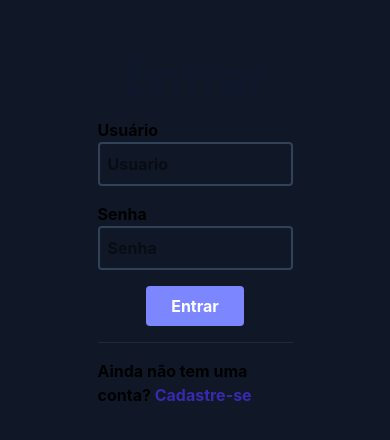
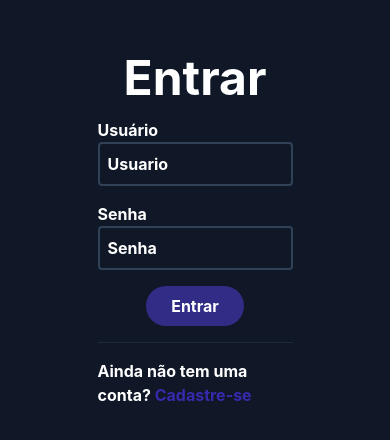
Before and after one commit to marlosFranklin/blog_pessoal_React, a React (Vite) app: page / in a window 390 px wide. Shown: the part 192-632 px from the top of the page. Built offline with nearby package versions, Linux system fonts and the light colour scheme.

Commit message:
feature:cria pagina de perfil de usuario.

```diff
--- a/src/pages/login/index.tsx
+++ b/src/pages/login/index.tsx
@@ -39,20 +39,22 @@ function Login() {
 
   return (
     <>
-      <div className="grid grid-cols-1 lg:grid-cols-2 h-screen place-items-center font-bold ">
+      <div className="grid grid-cols-1 lg:grid-cols-2 h-screen place-items-center font-bold bg-gray-900 ">
         <form
           className="flex justify-center items-center flex-col w-1/2 gap-4"
           onSubmit={login}
         >
-          <h2 className="text-slate-900 text-5xl ">Entrar</h2>
+          <h2 className="text-white text-5xl ">Entrar</h2>
           <div className="flex flex-col w-full">
-            <label htmlFor="usuario">Usuário</label>
+            <label htmlFor="usuario" className="text-white">
+              Usuário
+            </label>
             <input
               type="text"
               id="usuario"
               name="usuario"
               placeholder="Usuario"
-              className="border-2 border-slate-700 rounded p-2"
+              className=" placeholder:text-white border-2 border-slate-700 rounded p-2"
               value={usuarioLogin.usuario}
               onChange={(e: ChangeEvent<HTMLInputElement>) =>
                 atualizarEstado(e)
@@ -60,13 +62,15 @@ function Login() {
             />
           </div>
           <div className="flex flex-col w-full">
-            <label htmlFor="senha">Senha</label>
+            <label htmlFor="senha" className="text-white">
+              Senha
+            </label>
             <input
               type="password"
               id="senha"
               name="senha"
               placeholder="Senha"
-              className="border-2 border-slate-700 rounded p-2"
+              className=" placeholder:text-white border-2 border-slate-700 rounded p-2"
               value={usuarioLogin.senha}
               onChange={(e: ChangeEvent<HTMLInputElement>) =>
                 atualizarEstado(e)
@@ -75,8 +79,8 @@ function Login() {
           </div>
           <button
             type="submit"
-            className="rounded bg-indigo-400 flex justify-center
-                                   hover:bg-indigo-900 text-white w-1/2 py-2"
+            className="rounded bg-indigo-900 flex justify-center
+                                   hover:bg-indigo-400 text-white w-1/2 py-2 rounded-3xl"
           >
             {isLoading ? (
               <ClipLoader color="#ffffff" size={24} />
@@ -87,7 +91,7 @@ function Login() {
 
           <hr className="border-slate-800 w-full" />
 
-          <p>
+          <p className="text-white">
             Ainda não tem uma conta?{" "}
             <Link to="/cadastro" className="text-indigo-800 hover:underline">
               Cadastre-se
--- /dev/null
+++ b/src/pages/perfil/Perfil.tsx
@@ -0,0 +1,45 @@
+import { useContext, useEffect } from "react";
+import { useNavigate } from "react-router-dom";
+
+import { AuthContext } from "../../contexts/AuthContext";
+
+function Perfil() {
+  const navigate = useNavigate();
+
+  const { usuario } = useContext(AuthContext);
+
+  useEffect(() => {
+    if (usuario.token === "") {
+      alert("Você precisa estar logado");
+      navigate("/");
+    }
+  }, [usuario.token]);
+
+  return (
+    <div className="flex justify-center mx-4">
+      <div className="container mx-auto my-4 rounded-2xl overflow-hidden">
+        <img
+          className="w-full h-72 object-cover border-b-8 border-white"
+          src="https://i.imgur.com/ZZFAmzo.jpg"
+          alt="Capa do Perfil"
+        />
+
+        <img
+          className="rounded-full w-56 mx-auto mt-[-8rem] border-8 border-white relative z-10"
+          src={usuario.foto}
+          alt={`Foto de perfil de ${usuario.nome}`}
+        />
+
+        <div
+          className="relative mt-[-6rem] h-72 flex flex-col
+                    bg-sky-500 text-white text-2xl items-center justify-center"
+        >
+          <p>Nome: {usuario.nome} </p>
+          <p>Email: {usuario.usuario}</p>
+        </div>
+      </div>
+    </div>
+  );
+}
+
+export default Perfil;
```
